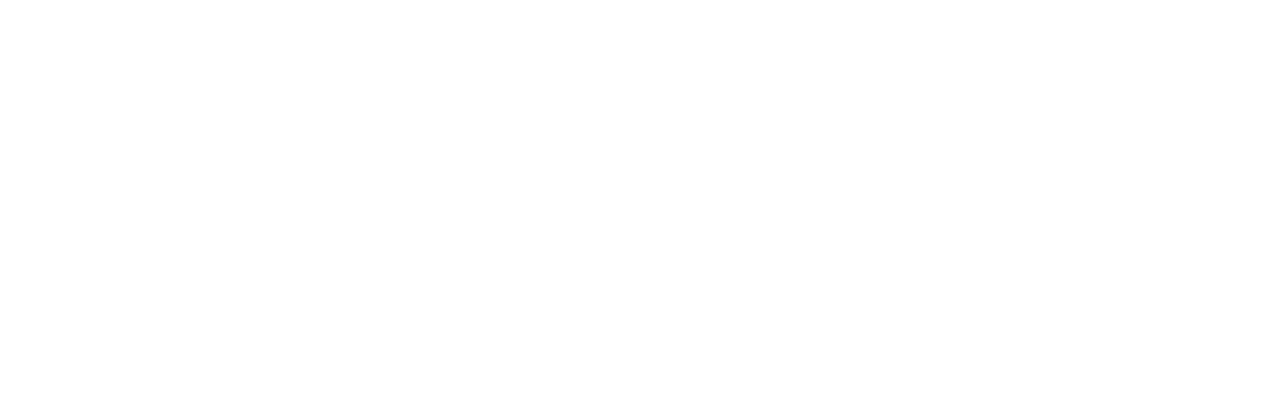
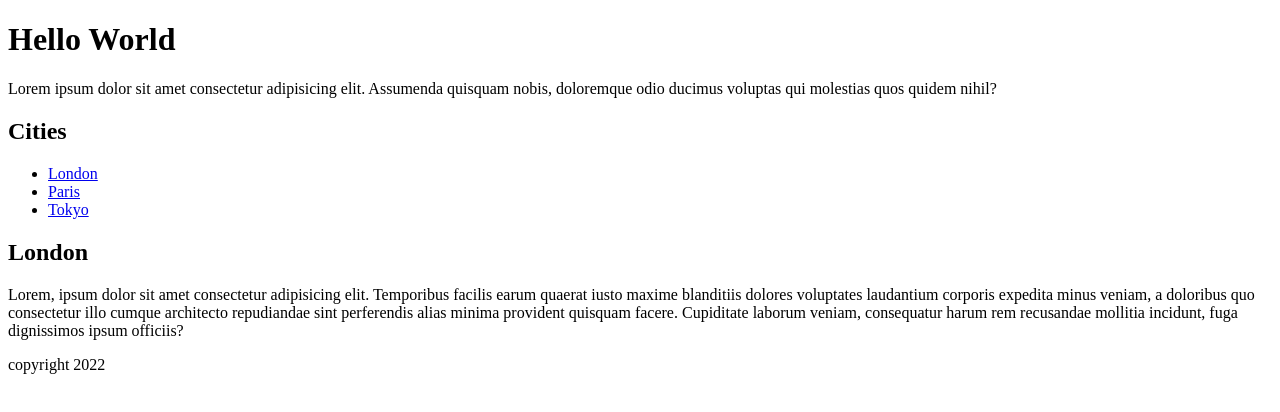
Before and after one commit to yarnserve/layout_02, a plain HTML site: page index.html in a window 1280 px wide. Drawn offline with Linux system fonts and the light colour scheme.

Commit message:
마크업 완료

```diff
--- a/index.html
+++ b/index.html
@@ -7,6 +7,30 @@
     <title>html 연습</title>
 </head>
 <body>
+    <h1>Hello World</h1>
+    <p>Lorem ipsum dolor sit amet consectetur adipisicing elit. Assumenda quisquam nobis, doloremque odio ducimus voluptas qui molestias quos quidem nihil?</p>
+
+    <header>
+        <h2>Cities</h2>
+    </header>
+
+    <section>
+        <nav>
+            <ul>
+                <li><a href="#x">London</a></li>
+                <li><a href="#x">Paris</a></li>
+                <li><a href="#x">Tokyo</a></li>
+            </ul>
+        </nav>
+        <article>
+            <h2>London</h2>
+            <p>Lorem, ipsum dolor sit amet consectetur adipisicing elit. Temporibus facilis earum quaerat iusto maxime blanditiis dolores voluptates laudantium corporis expedita minus veniam, a doloribus quo consectetur illo cumque architecto repudiandae sint perferendis alias minima provident quisquam facere. Cupiditate laborum veniam, consequatur harum rem recusandae mollitia incidunt, fuga dignissimos ipsum officiis?</p>
+        </article>
+    </section>
+
+    <footer>
+        <p>copyright 2022</p>
+    </footer>
 
 </body>
 </html>
```
